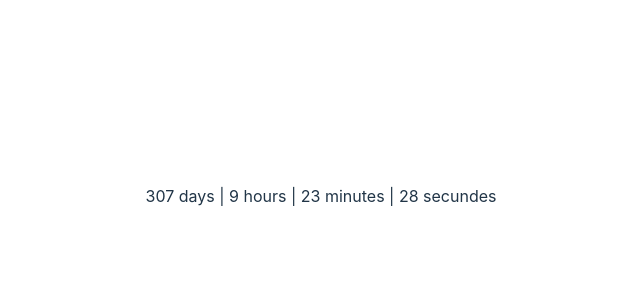
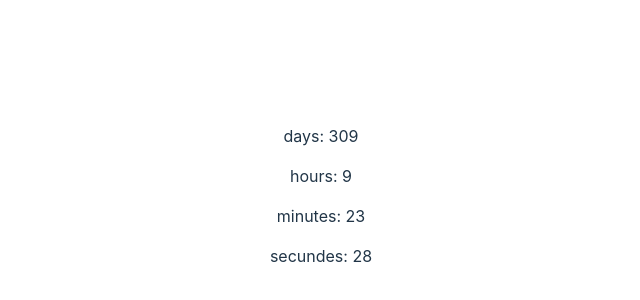
Before and after one commit to ZagSerSan/custom-developing_real-time, a React (Vite) app: page / in a window 1280 px wide. Shown: the part 204-504 px from the top of the page, without its empty margins (319-959 px from the left). Built offline with nearby package versions, Linux system fonts and the light colour scheme.

Commit message:
by object

```diff
--- a/src/Timer.jsx
+++ b/src/Timer.jsx
@@ -1,12 +1,15 @@
 import React, { useEffect, useState } from 'react'
 
 const Timer = () => {
-  const endDate = new Date("2024-05-14T17:00:00")
+  const endDate = new Date("2024-05-16T17:00:00")
   const nowDate = Date.now()
   const duration = endDate.getTime() - nowDate
 
   const [time, setTime] = useState(duration)
+  // остановить выполнение кода если время = 0
+  if (duration <= 0) return console.log('timer is over')
 
+  // продолжить если больше нуля
   useEffect(() => {
     setTimeout(() => {
       setTime(duration - 1000)
@@ -19,14 +22,21 @@ const Timer = () => {
     let minutes = Math.floor(milisecundes / 1000 / 60 % 60)
     let secundes = Math.floor(milisecundes / 1000 % 60)
 
-    if (milisecundes <= 0 ) return 'timer is over!'
+    // if (milisecundes <= 0 ) return 'timer is over!'
+    // return `${days} days | ${hours} hours | ${minutes} minutes | ${secundes} secundes`
+    if (milisecundes <= 0 ) return {}
+    return { days, hours, minutes, secundes }
+  }
 
-    return `${days} days | ${hours} hours | ${minutes} minutes | ${secundes} secundes`
-  }
+  // console.log(formatTime(time))
+  let timeObj = formatTime(time)
 
   return (
     <div>
-      <p>{formatTime(time)}</p>
+      {Object.keys(timeObj).map(key => (
+        <p key={key}>{`${key}: ${timeObj[key]}`}</p>
+      ))}
+      {/* <p>{formatTime(time)}</p> */}
     </div>
   )
 }
```
